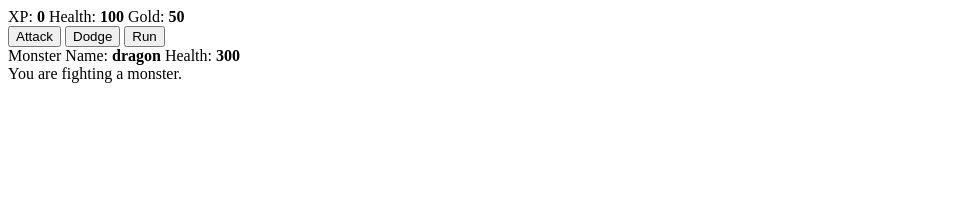
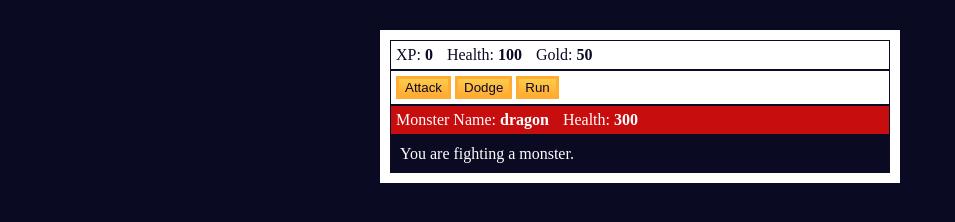
Before and after one commit to Ikaro1204/Role-Playing-Game--Javascript, a plain HTML site: page index.html in a window 1280 px wide. Both pictures are taken after a click on the button "Fight dragon". Shown: the whole page, without its empty margins (0-955 px from the left). Drawn offline with Linux system fonts and the light colour scheme.

Commit message:
styles.css

```diff
--- a/styles.css
+++ b/styles.css
@@ -1,25 +1,45 @@
-Paciente masculino de 70 años de edad, sin ningún antecedente médico que impida el tratamiento odontológico acude a las clínicas odontológicas integrales del cucs para cambiar sus prótesis dentales, las cuales se encuentran mal ajustadas, según el paciente. En la exploración dental el paciente presentaba presencia de órganos dentales: 33,34,43 y 44 los cuales permanecerán para posteriormente realizar PPR en arcada inferior.
-En la primera cita se realizó la toma de una radiografía panorámica para evaluar la condición oral del paciente y comprobar si es apto para llevar a cabo el tratamiento, posterior a eso se procedió a realizar una serie de preguntas las cuales fueron plasmadas en la historia clínica, finalizamos con la toma de modelos de estudio con alginato y el llenado de los mismos y Se llevó a cabo cucharilla de arcada superior con palatray, en la segunda cita se realizó la toma de fotografías intra y extraorales, medimos cucharilla de palatray para generar las modificaciones correspondientes, en la tercera cita se los recortes miofuncionales con modelina y toma de impresión con silicón, se zocaló la impresión, además de realizar base de acrilico, en la cuarta cita se midió dicha base para posterior realización de rodillos que en la quinta cita fueron medidos en boca del paciente, tomando en cuenta las medidas de dimensión vertical y fotografias con platina de fox, obteniendo tambien medidas de los planos de franfort, camper y oclusal, elección de color, tamaño y forma de los dientes, en la sexta cita se midió las bases con los dientes ya montados, una vez aprobado por el paciente se mandó a laboratorio para acrilar protesis y ser entregada.
+body {
+  background-color: #0a0a23;
+}
 
+#text {
+  background-color: #0a0a23;
+  color: #ffffff;
+  padding: 10px;
+}
 
-La finalidad de este caso clínico fue plasmar el procedimiento que se llevó a cabo para la realización de una prótesis total superior, brindando mejorías en retención, estabilidad y estética al paciente, pero además es importante que la prótesis sea controlada periódicamente debido a que los problemas post operatorios no están exentos a poder suceder; en nuestro caso clínico se proporcionó un control posterior a la entrega de la prótesis total para asegurar el buen funcionamiento de la misma.
+#game {
+  max-width: 500px;
+  max-height: 400px;
+  background-color: #ffffff;
+  color: #ffffff;
+  margin: 30px auto 0px;
+  padding: 10px;
+}
 
+#controls,
+#stats {
+  border: 1px solid #0a0a23;
+  padding: 5px;
+  color: #0a0a23;
+}
 
+#monsterStats {
+  display: none;
+  border: 1px solid #0a0a23;
+  padding: 5px;
+  color: #ffffff;
+  background-color: #c70d0d;
+}
 
+.stat {
+  padding-right: 10px;
+}
 
-
-
-
-
-
-** Profesor de practicas clinicas propedeuticas IV de la Lic. Cirujano Dentista, Universidad de Guadalajara
-** Profesor de prostodoncia total II de la Lic. Cirujano Dentista, Universidad de Guadalajara
-
-
-Carreño S, Rehabilitación oral de un paciente edentulo parcial superior e inferior anterior mediante prótesis parcial removible (2023) p. 1-18.
-Díaz Cárdenas S, Arrieta Vergara K, Ramos Martínez K. Impacto de la Salud Oral en la Calidad de Vida de Adultos Mayores. Rev Clín Med Fam. 2012 Feb; 5(1):9-16.
-Maia LC, Costa SM, Martelli DRB, Caldeira AP. Edentulismo total en ancianos: ¿envejecimiento o desigualdad social? Rev Bioét. 2020 Mar; 28:173-81.
-Sánchez C et al, Manejo multidisciplinario para la rehabilitación de un paciente parcialmente desdentado: Presentación de un caso. (2012) Vol 16 n. 3 p. 1-9.
-Sanz G et al, Consecuencias del edentulismo total y parcial en el adulto mayor (2018) Vol 13 n. 1-13.
-Taco et al, Relación entre el edentulismo y la calidad de vida en pacientes adultos en consultorio privado (2022), p 1-70.
-Tonato et al, Influencia del uso de prótesis dental en la calidad de vida de los adultos mayores  (2022), Vol 101 n.6, p 1-8.
+button {
+  cursor: pointer;
+  color: #0a0a23;
+  background-color: #feac32;
+  background-image: linear-gradient(#fecc4c, #ffac33);
+  border: 3px solid #feac32;
+}
```
